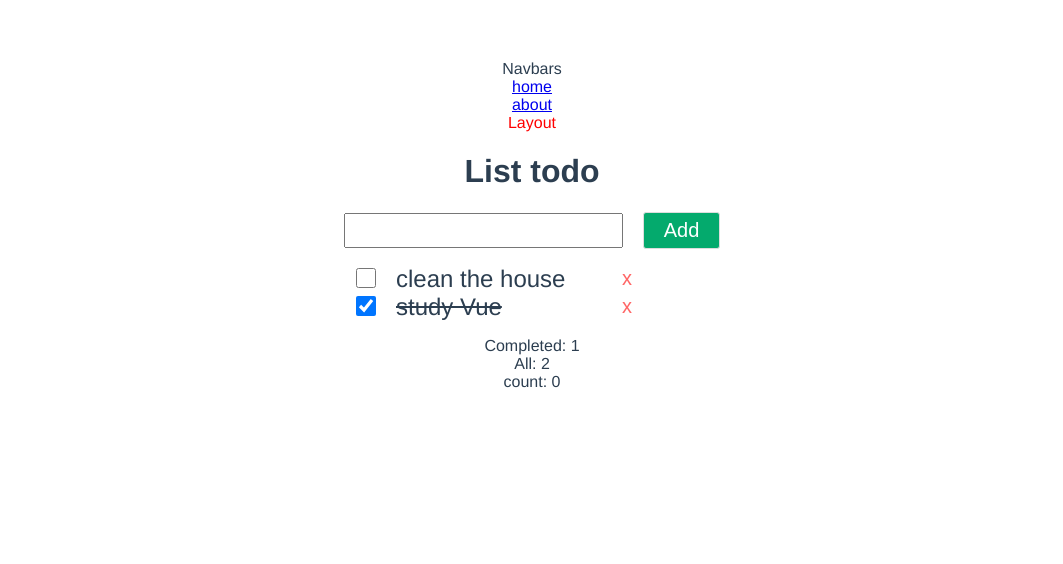
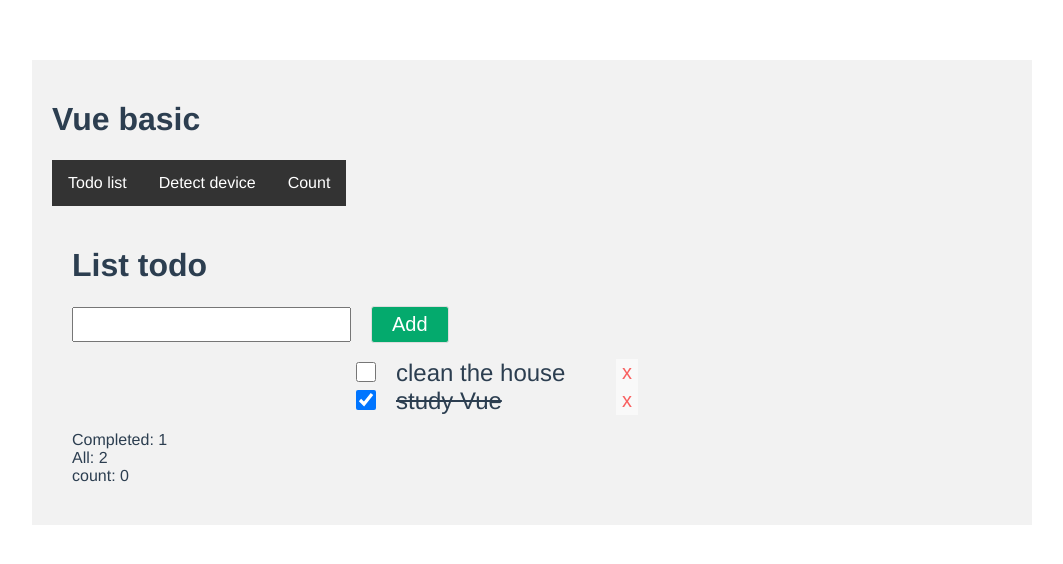
Before and after one commit to phungMai234/vue-todo-list, a Vue app: page / in a window 1280 px wide. Shown: the top 564 px of the page, without its empty margins (108-1171 px from the left). Built offline with nearby package versions, Linux system fonts and the light colour scheme.

Commit message:
composit API detect device

```diff
--- a/package.json
+++ b/package.json
@@ -8,7 +8,9 @@
     "lint": "vue-cli-service lint"
   },
   "dependencies": {
+    "@vue/runtime-core": "^3.2.22",
     "core-js": "^3.6.5",
+    "mobile-detect": "^1.4.5",
     "vue": "^3.0.0",
     "vue-router": "4",
     "vuex": "^4.0.2"
--- a/src/App.vue
+++ b/src/App.vue
@@ -1,9 +1,17 @@
 <template>
-    <div>Navbars</div>
-    <router-link to="/">home</router-link>
-    <div>
-        <router-link to="/about">about</router-link>
-    </div>
+    <h1>Vue basic</h1>
+    <ul>
+        <li>
+            <router-link to="/">Todo list</router-link>
+        </li>
+        <li :class="tab_active">
+            <router-link to="/detect">Detect device</router-link>
+        </li>
+        <li>
+            <router-link to="/about">Count</router-link>
+        </li>
+    </ul>
+
     <Layout>
         <router-view></router-view>
     </Layout>
@@ -17,6 +25,14 @@ export default {
     components: {
         Layout,
     },
+    methods: {
+        tabActive: function (type) {
+            if (type === window.location.pathname) {
+                return { tab_active: true };
+            }
+            return { tab_active: false };
+        },
+    },
 };
 </script>
 
@@ -25,8 +41,43 @@ export default {
     font-family: Avenir, Helvetica, Arial, sans-serif;
     -webkit-font-smoothing: antialiased;
     -moz-osx-font-smoothing: grayscale;
-    text-align: center;
+    max-width: 960px;
+    background-color: #f2f2f2;
+    margin: 60px auto;
     color: #2c3e50;
-    margin-top: 60px;
+    padding: 20px;
 }
 </style>
+<style scoped>
+#app {
+    font-family: Avenir, Helvetica, Arial, sans-serif;
+    -webkit-font-smoothing: antialiased;
+    -moz-osx-font-smoothing: grayscale;
+    width: 960px;
+    margin: 60px auto;
+    color: #2c3e50;
+}
+ul {
+    list-style-type: none;
+    display: flex;
+    margin: 0;
+    padding: 0;
+}
+li {
+    display: block;
+    background-color: #333;
+}
+li a {
+    display: block;
+    color: white;
+    text-align: center;
+    padding: 14px 16px;
+    text-decoration: none;
+}
+li a:hover {
+    background-color: #111;
+}
+.tab_active {
+    background-color: #04aa6d;
+}
+</style>
--- a/src/components/Layout.vue
+++ b/src/components/Layout.vue
@@ -1,6 +1,5 @@
 <template>
-    <div>Layout</div>
-    <slot></slot>
+    <div><slot></slot></div>
 </template>
 
 <script>
@@ -11,6 +10,6 @@ export default {
 
 <style scoped>
 div {
-    color: red;
+    padding: 20px;
 }
 </style>
--- a/src/router.js
+++ b/src/router.js
@@ -1,12 +1,16 @@
 import Home from "./views/Home.vue";
 import About from "./views/About.vue";
-
+import DetectDevice from "./views/DetectDevice.vue";
 import { createRouter, createWebHistory } from "vue-router";
 
 const routes = [
     {
         path: "/",
         component: Home,
+    },
+    {
+        path: "/detect",
+        component: DetectDevice,
     },
     {
         path: "/about",
--- /dev/null
+++ b/src/views/DetectDevice.vue
@@ -0,0 +1,64 @@
+<template>
+    <div class="main">
+        <h1>Info device</h1>
+        <h2>Width: {{ width }}</h2>
+        <dl>
+            <dt>Browser</dt>
+            <dd>Name:{{ deviceInfo.browserName }}</dd>
+            <dd>Version: {{ deviceInfo.version }}</dd>
+        </dl>
+        <dl>
+            <dt>OS</dt>
+            <dd>Name:{{ deviceInfo.osName }}</dd>
+            <dd>Version:</dd>
+        </dl>
+        <dl>
+            <dt>Device</dt>
+            <dd>Vendor:</dd>
+            <dd>Model: {{ deviceInfo.phone }}</dd>
+            <dd>
+                Type:
+                {{ !!deviceInfo.type ? deviceInfo.type : "Desktop" }}
+            </dd>
+        </dl>
+    </div>
+</template>
+<script>
+import { ref, onMounted } from "@vue/runtime-core";
+
+import MobileDetect from "mobile-detect";
+
+export default {
+    setup() {
+        const deviceInfo = ref("");
+        const width = ref("");
+
+        async function handleResize() {
+            let md = new MobileDetect(
+                window && window.navigator && window.navigator.userAgent
+            );
+            deviceInfo.value = {
+                browserName: md.userAgent(),
+                version: md.version(),
+                osName: md.os(),
+                phone: md.phone(),
+                type: md.mobile(),
+            };
+
+            width.value = window.innerWidth;
+        }
+        onMounted(() => {
+            window.addEventListener("resize", handleResize);
+            handleResize();
+            return () => window.removeEventListener("resize", handleResize);
+        });
+
+        return { deviceInfo, width };
+    },
+};
+</script>
+<style scoped>
+.main {
+    width: 200px;
+}
+</style>
```
Also changed, not shown: 1 other file (tests, documents, lock files or other folders).
